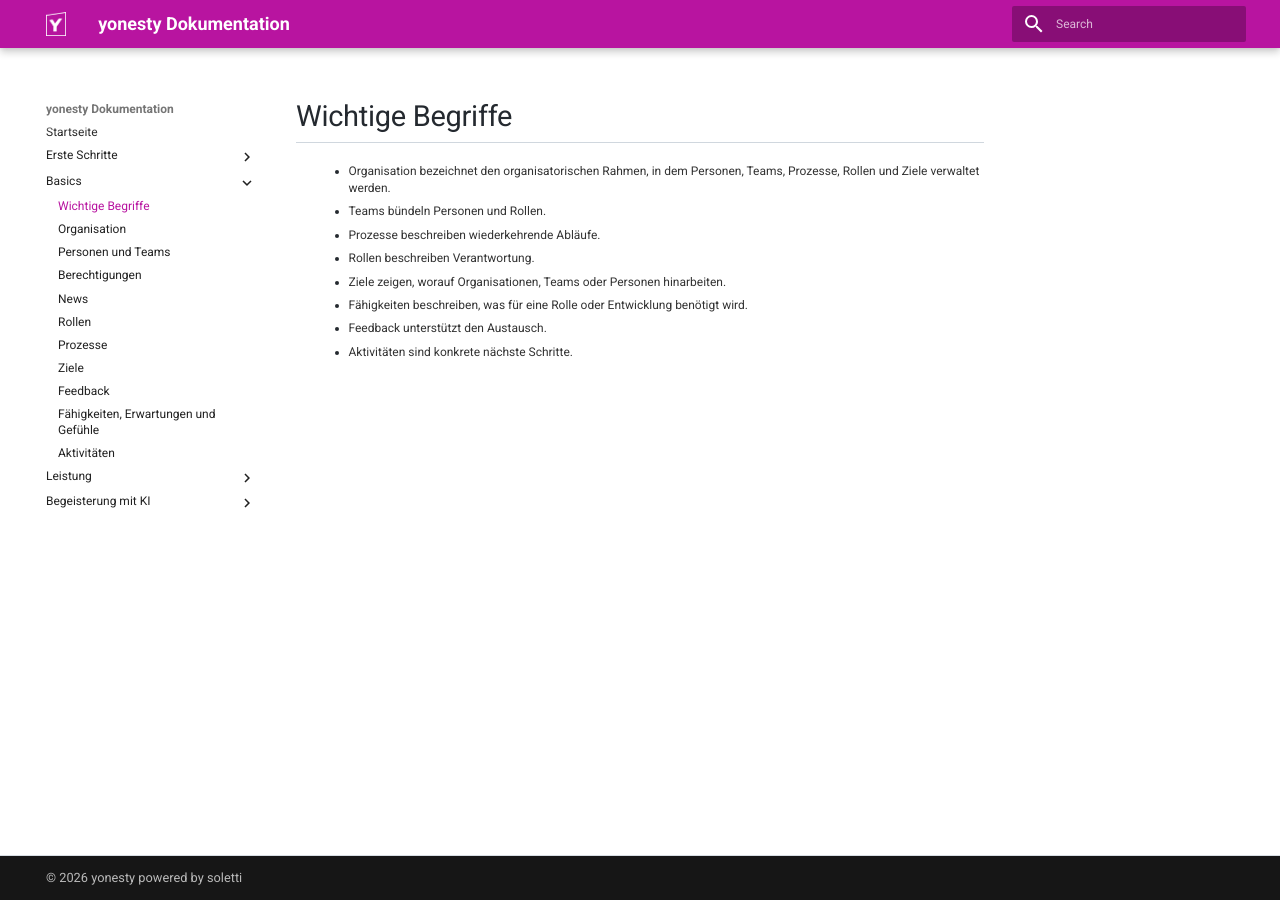
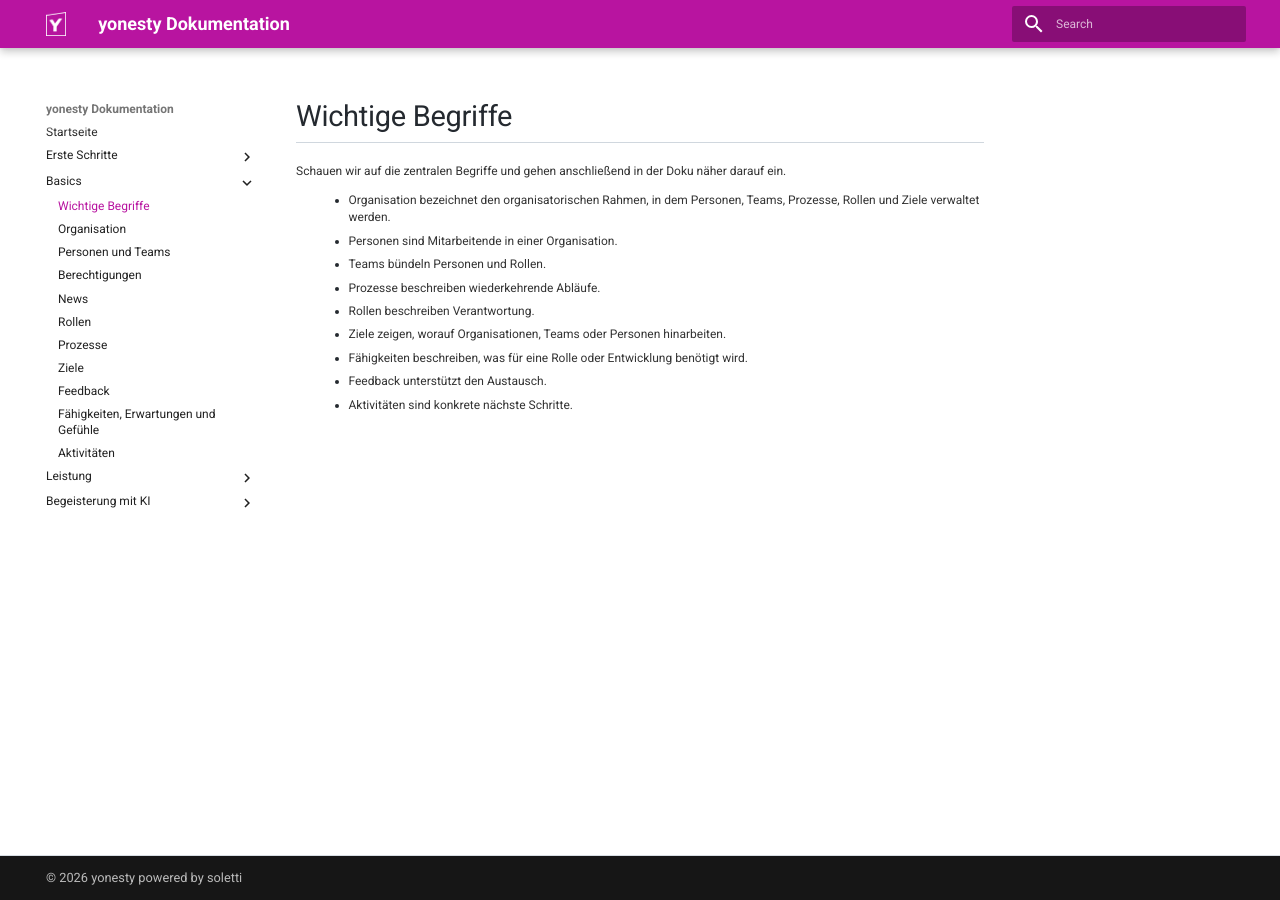
Before and after one commit to ricohaenelsoletti/yonesty, an MkDocs documentation site: the page built from docs/Wichtige-Begriffe.md, in a window 1280 px wide. Built offline with MkDocs 1.6.1 and Material for MkDocs 9.7.7, drawn with Linux system fonts in a browser that asks for light colours.

Commit message:
Enhance 'Wichtige Begriffe' document structure
Added a header and introductory text to the document.

```diff
--- a/docs/Wichtige-Begriffe.md
+++ b/docs/Wichtige-Begriffe.md
@@ -1,4 +1,8 @@
+# Wichtige Begriffe
+Schauen wir auf die zentralen Begriffe und gehen anschließend in der Doku näher darauf ein.
+
 * Organisation bezeichnet den organisatorischen Rahmen, in dem Personen, Teams, Prozesse, Rollen und Ziele verwaltet werden.
+* Personen sind Mitarbeitende in einer Organisation.
 * Teams bündeln Personen und Rollen.
 * Prozesse beschreiben wiederkehrende Abläufe.
 * Rollen beschreiben Verantwortung.
```
